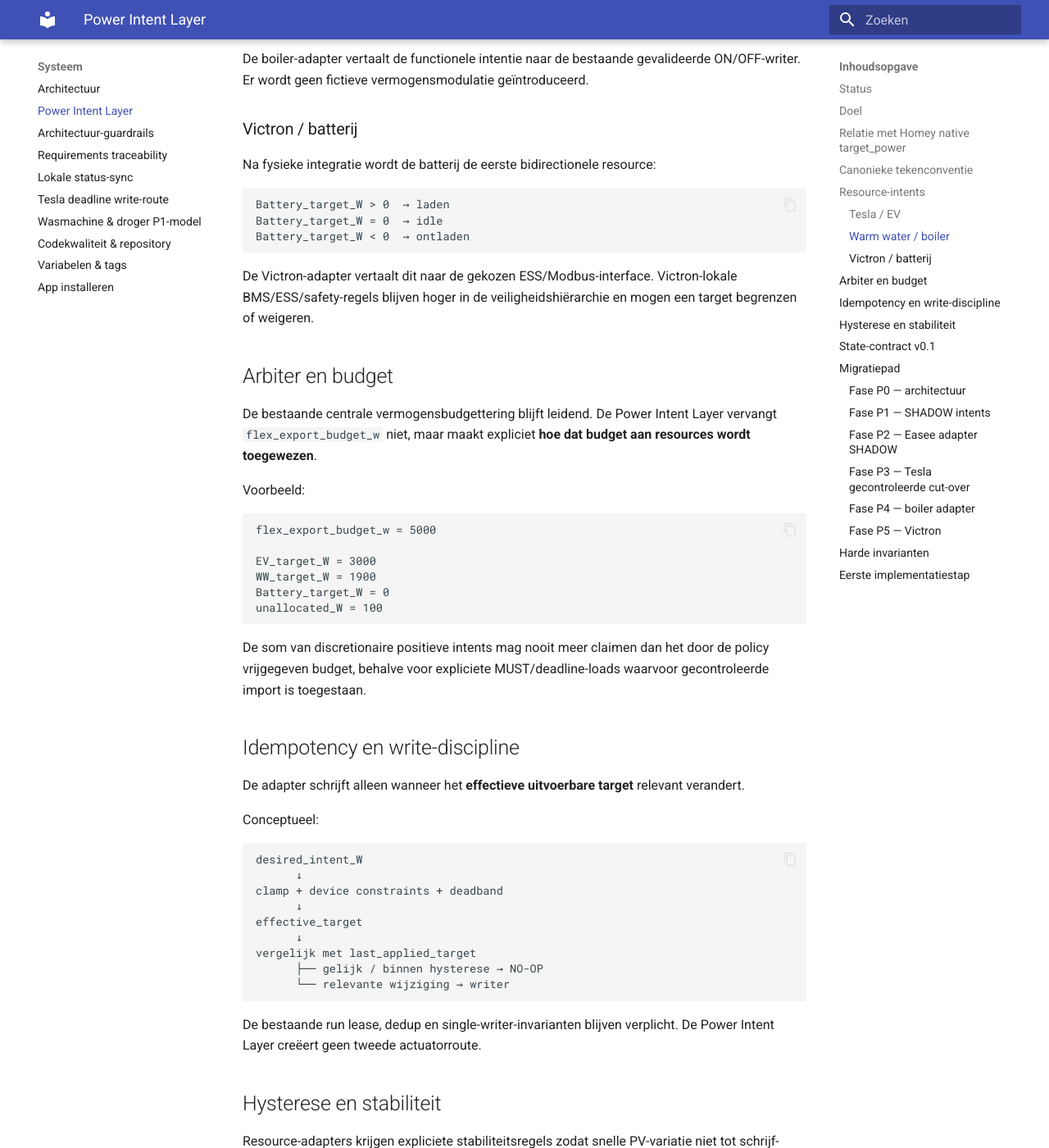
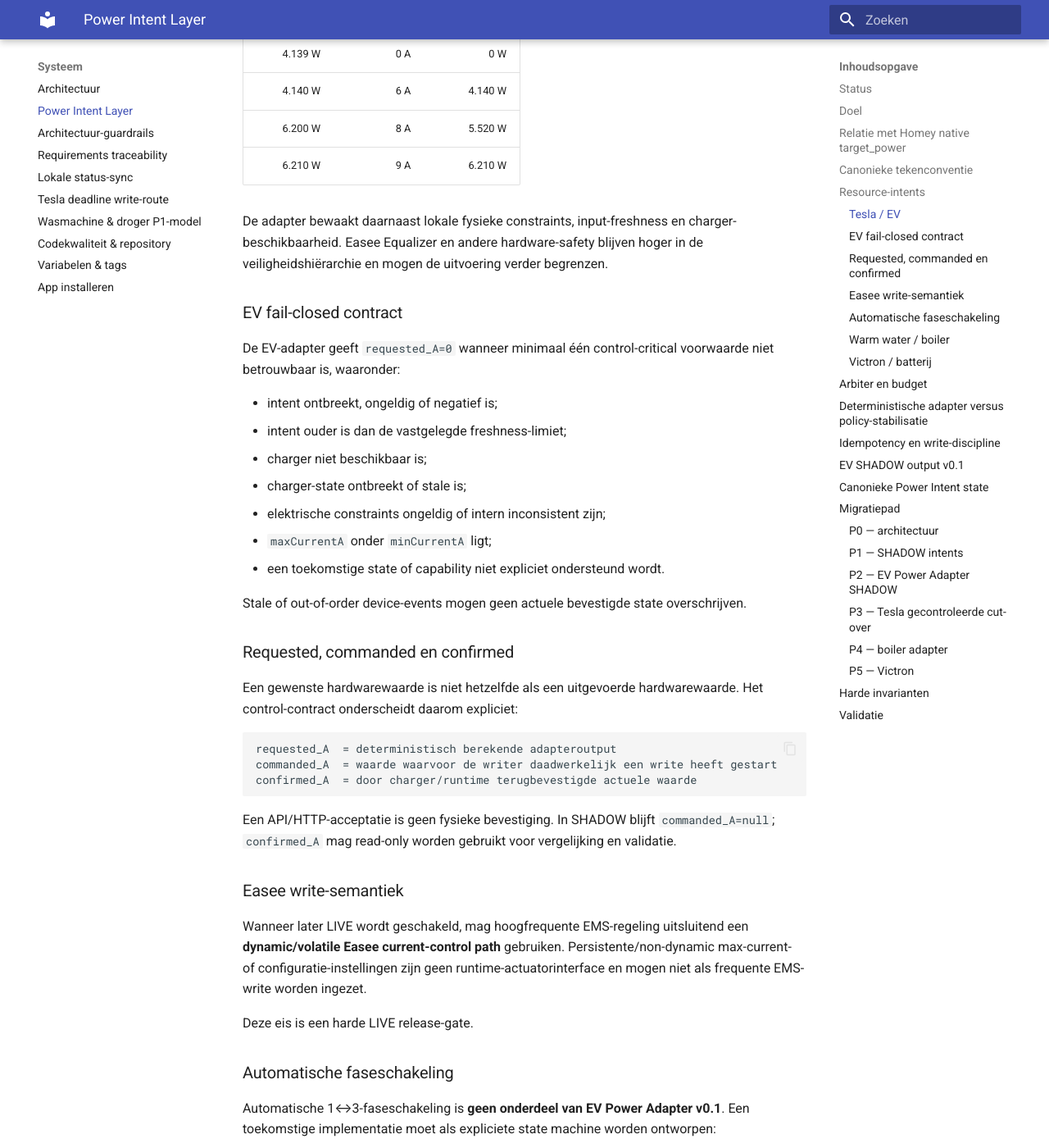
Before and after one commit to OnsKasteeltje/homey-energy-manual, an MkDocs documentation site: the page built from docs/power-intent-layer.md, in a window 1280 px wide and 1400 px high, scrolled down 2438 px. Shown: the whole window at 82% size. Built offline with MkDocs 1.6.1 and Material for MkDocs 9.7.7, drawn with Linux system fonts in a browser that asks for light colours; some of the changed text lies outside the part shown.

Commit message:
Harden Power Intent and EV adapter contract

````diff
--- a/docs/power-intent-layer.md
+++ b/docs/power-intent-layer.md
@@ -1,17 +1,18 @@
-# Power Intent Layer v0.1
+# Power Intent Layer v0.2
 
 ## Status
 
 **Branch:** `main`
-**Fase:** architectuur / SHADOW
+**Fase:** P1/P2 SHADOW
 **Fysieke actuatorwijzigingen:** geen
 **RC-impact:** geen; `rc-2026-08-24` blijft onaangetast
+**EV-adapter:** `EV_POWER_ADAPTER_V0.1`, `deviceWrites=false`
 
 ## Doel
 
 De Power Intent Layer maakt de scheiding expliciet tussen **EMS-besluitvorming** en **apparaat-specifieke actuatie**.
 
-De Energy Core beslist voortaan conceptueel in functionele vermogensintenties in watt. Alleen de actuator-adapter vertaalt die intentie naar apparaat-specifieke commando's, zoals Easee-ampères, een boilerrelais of een Victron/ESS-setpoint.
+De Energy Core beslist in functionele vermogensintenties in watt. Alleen een actuator-adapter vertaalt die intentie naar een technisch uitvoerbare apparaatopdracht. Een adapter mag een target vanwege fysieke of veiligheidsconstraints begrenzen of weigeren, maar mag nooit zelfstandig extra EMS-policy introduceren of méér vermogen claimen dan upstream is toegewezen.
 
 ```text
 State / Context
@@ -35,15 +36,11 @@
 
 ## Relatie met Homey native `target_power`
 
-Homey ondersteunt native `target_power` en `target_power_mode`. Dit wordt gebruikt als referentiesemantiek en waar betrouwbaar mogelijk als native capability, conform guardrail G1 (native Homey vóór maatwerk).
+Homey ondersteunt native `target_power` en `target_power_mode`. Dit wordt gebruikt als referentiesemantiek en waar betrouwbaar mogelijk als native capability, conform guardrail G1.
 
-Belangrijk: het gebruik van `target_power_mode=homey` betekent binnen dit project **niet** dat Homey's generieke Energy-logica eigenaar wordt van onze EMS-policy. Energy Core blijft de beleidsmatige arbiter voor deadlines, contracttype, comfort, PV-budget en prioriteiten.
-
-De native capability is een actuator-/capability-interface, geen vervanging van de Energy Core.
+`target_power_mode=homey` maakt Homey's generieke Energy-logica niet tot eigenaar van onze EMS-policy. Energy Core blijft de arbiter voor deadlines, contracttype, comfort, PV-budget en prioriteiten. De native capability is een actuator-/capability-interface, geen vervanging van de Energy Core.
 
 ## Canonieke tekenconventie
-
-Voor de interne Power Intent Layer volgen we Homey's vermogensrichting:
 
 ```text
 +W = verbruik / laden uit AC-zijde
@@ -54,42 +51,118 @@
 Voorbeelden:
 
 ```text
-EV_target_W       = +6200   # Tesla laden
-WW_target_W       = +1900   # boiler verwarmen
-Battery_target_W  = -2500   # batterij ontladen naar AC/net/huis
-Battery_target_W  = +2500   # batterij laden
+EV_target_W       = +6200
+WW_target_W       = +1900
+Battery_target_W  = -2500
+Battery_target_W  = +2500
 ```
 
-Adapters mogen deze semantiek intern naar apparaat-specifieke tekenconventies vertalen, maar de Core verandert de betekenis niet per apparaat.
+Adapters mogen deze semantiek intern naar apparaat-specifieke tekenconventies vertalen, maar de betekenis aan de Core-grens blijft apparaat-onafhankelijk.
 
 ## Resource-intents
 
 ### Tesla / EV
 
-Tesla/Easee is een variabele flexload. De Core publiceert een gewenst laadvermogen in watt.
+Tesla/Easee is een variabele flexload. De Core publiceert uitsluitend `EV_target_W`; legacy `requested_A` is geen upstream control-contract.
 
-De Easee-adapter vertaalt dit naar een technisch uitvoerbare laadinstelling en respecteert minimaal:
+EV Power Adapter v0.1 is bewust beperkt tot de huidige gevalideerde laadtopologie:
 
-- beschikbare fasen;
-- minimale en maximale laadstroom;
-- EV-minimumvermogen/deadband;
-- lokale Easee Equalizer-ingreep;
-- bestaande deadline/MUST-prioriteit;
-- rate-limit/write-throttling;
-- single-writer en run-lease/idempotency.
+```text
+phaseCount   = 3
+voltageV     = 230
+minCurrentA  = 6
+maxCurrentA  = expliciete veilige configuratie
+phaseSwitch  = disabled
+```
 
-Een target onder het technisch betrouwbare minimum wordt niet continu naar lage ampèrewaarden vertaald, maar valt via de deadband terug naar `0 W` tenzij een expliciete MUST/deadline-policy anders vereist.
+De deterministische vertaling is:
+
+```text
+theoretical_A = EV_target_W / (phaseCount × voltageV)
+requested_A   = floor(theoretical_A)
+requested_A   = min(requested_A, floor(maxCurrentA))
+
+if requested_A < minCurrentA:
+    requested_A = 0
+```
+
+Er wordt **naar beneden gekwantiseerd**, zodat de adapter het upstream toegekende vermogensbudget nooit overschrijdt. Een positieve intent onder het minimale uitvoerbare 3-fasevermogen wordt niet omhoog afgerond naar 6 A, maar fail-closed naar 0 A met `BELOW_MINIMUM_EXECUTABLE_POWER`.
+
+Bij 3 × 230 V geldt daardoor onder meer:
+
+| `EV_target_W` | `requested_A` | `executable_W` |
+|---:|---:|---:|
+| 4.139 W | 0 A | 0 W |
+| 4.140 W | 6 A | 4.140 W |
+| 6.200 W | 8 A | 5.520 W |
+| 6.210 W | 9 A | 6.210 W |
+
+De adapter bewaakt daarnaast lokale fysieke constraints, input-freshness en charger-beschikbaarheid. Easee Equalizer en andere hardware-safety blijven hoger in de veiligheidshiërarchie en mogen de uitvoering verder begrenzen.
+
+### EV fail-closed contract
+
+De EV-adapter geeft `requested_A=0` wanneer minimaal één control-critical voorwaarde niet betrouwbaar is, waaronder:
+
+- intent ontbreekt, ongeldig of negatief is;
+- intent ouder is dan de vastgelegde freshness-limiet;
+- charger niet beschikbaar is;
+- charger-state ontbreekt of stale is;
+- elektrische constraints ongeldig of intern inconsistent zijn;
+- `maxCurrentA` onder `minCurrentA` ligt;
+- een toekomstige state of capability niet expliciet ondersteund wordt.
+
+Stale of out-of-order device-events mogen geen actuele bevestigde state overschrijven.
+
+### Requested, commanded en confirmed
+
+Een gewenste hardwarewaarde is niet hetzelfde als een uitgevoerde hardwarewaarde. Het control-contract onderscheidt daarom expliciet:
+
+```text
+requested_A  = deterministisch berekende adapteroutput
+commanded_A  = waarde waarvoor de writer daadwerkelijk een write heeft gestart
+confirmed_A  = door charger/runtime terugbevestigde actuele waarde
+```
+
+Een API/HTTP-acceptatie is geen fysieke bevestiging. In SHADOW blijft `commanded_A=null`; `confirmed_A` mag read-only worden gebruikt voor vergelijking en validatie.
+
+### Easee write-semantiek
+
+Wanneer later LIVE wordt geschakeld, mag hoogfrequente EMS-regeling uitsluitend een **dynamic/volatile Easee current-control path** gebruiken. Persistente/non-dynamic max-current- of configuratie-instellingen zijn geen runtime-actuatorinterface en mogen niet als frequente EMS-write worden ingezet.
+
+Deze eis is een harde LIVE release-gate.
+
+### Automatische faseschakeling
+
+Automatische 1↔3-faseschakeling is **geen onderdeel van EV Power Adapter v0.1**. Een toekomstige implementatie moet als expliciete state machine worden ontworpen:
+
+```text
+ZERO / stop charging
+      ↓
+bevestig dat laadvermogen nul is
+      ↓
+dead-time
+      ↓
+phase switch
+      ↓
+bevestig target phase
+      ↓
+restart op minimaal uitvoerbaar setpoint
+      ↓
+NORMAL
+```
+
+De state machine moet een timeout/failure-state hebben. Faseschakeling mag nooit als een losse stateless current-write worden toegevoegd.
 
 ### Warm water / boiler
 
-De boiler is praktisch een binaire flexload. De Core kan hem toch uniform als vermogensintent modelleren:
+De boiler is praktisch een binaire flexload:
 
 ```text
 WW_target_W = 0      → OFF
 WW_target_W ≈ 1900   → ON
 ```
 
-De boiler-adapter vertaalt de functionele intentie naar de bestaande gevalideerde ON/OFF-writer. Er wordt geen fictieve vermogensmodulatie geïntroduceerd.
+De boiler-adapter vertaalt de intentie naar de bestaande gevalideerde ON/OFF-writer. Er wordt geen fictieve vermogensmodulatie geïntroduceerd. Comfort-, deadline- en minimum-runtimepolicy blijven upstream en/of in de bestaande expliciete boiler-state-machine, niet in een generieke W→ON/OFF mapper.
 
 ### Victron / batterij
 
@@ -101,60 +174,67 @@
 Battery_target_W < 0  → ontladen
 ```
 
-De Victron-adapter vertaalt dit naar de gekozen ESS/Modbus-interface. Victron-lokale BMS/ESS/safety-regels blijven hoger in de veiligheidshiërarchie en mogen een target begrenzen of weigeren.
+De Victron-adapter vertaalt dit naar de gekozen ESS/Modbus-interface. BMS/ESS/safety-regels mogen targets begrenzen of weigeren, maar de adapter introduceert geen prijs/PV-policy.
 
 ## Arbiter en budget
 
-De bestaande centrale vermogensbudgettering blijft leidend. De Power Intent Layer vervangt `flex_export_budget_w` niet, maar maakt expliciet **hoe dat budget aan resources wordt toegewezen**.
+De centrale vermogensbudgettering blijft leidend. De som van discretionaire positieve intents mag nooit meer claimen dan het door policy vrijgegeven budget, behalve voor expliciete MUST/deadline-loads waarvoor de Core gecontroleerde import heeft toegestaan.
 
-Voorbeeld:
+Een actuator-adapter mag het toegewezen target **verlagen of nul maken** door uitvoerbaarheidsconstraints, maar nooit verhogen. Quantisatieverlies wordt expliciet als `deltaW` gepubliceerd.
+
+## Deterministische adapter versus policy-stabilisatie
+
+De actuator-adapter zelf blijft zo veel mogelijk een pure, deterministische mapping:
 
 ```text
-flex_export_budget_w = 5000
-
-EV_target_W = 3000
-WW_target_W = 1900
-Battery_target_W = 0
-unallocated_W = 100
+fresh intent + fresh device constraints
+      ↓
+validation
+      ↓
+physical feasibility
+      ↓
+quantize/clamp down
+      ↓
+requested actuator state
 ```
 
-De som van discretionaire positieve intents mag nooit meer claimen dan het door de policy vrijgegeven budget, behalve voor expliciete MUST/deadline-loads waarvoor gecontroleerde import is toegestaan.
+PV-smoothing, hysterese, minimale stabiele duur, opportunity/MUST-prioriteit en andere tijdsafhankelijke EMS-beslissingen horen **upstream in Energy Core / policy**. Daarmee blijft de adapter reproduceerbaar en unit-testbaar.
+
+Technische eigenschappen die wél adapter-eigendom zijn, zijn minimaal uitvoerbaar vermogen, fysieke min/max, capability-detectie, freshness, quantisatie, unsupported-state rejection en actuator-state-confirmatie.
 
 ## Idempotency en write-discipline
 
-De adapter schrijft alleen wanneer het **effectieve uitvoerbare target** relevant verandert.
+Idempotency, run-lease, dedup, rate limiting en single-writer blijven verplicht rond de writer. Een write wordt alleen gestart wanneer de gewenste uitvoerbare actuatorstate relevant afwijkt van de laatst bevestigde/commanded state en de writer-gate dit toestaat.
 
-Conceptueel:
+Deze stateful write-discipline wordt niet verstopt in de pure W→A-mapper.
 
-```text
-desired_intent_W
-      ↓
-clamp + device constraints + deadband
-      ↓
-effective_target
-      ↓
-vergelijk met last_applied_target
-      ├── gelijk / binnen hysterese → NO-OP
-      └── relevante wijziging → writer
+## EV SHADOW output v0.1
+
+De uitvoerbare referentie-implementatie staat in `docs/javascripts/ev-power-adapter-shadow-v0.1.js` en publiceert conceptueel:
+
+```json
+{
+  "schema": "EV_POWER_ADAPTER_V0.1",
+  "mode": "SHADOW",
+  "deviceWrites": false,
+  "targetW": 6200,
+  "theoreticalA": 8.9855,
+  "requestedA": 8,
+  "executableW": 5520,
+  "deltaW": -680,
+  "reason": "QUANTIZED_DOWN",
+  "inputFresh": true,
+  "chargerState": "plugged_in",
+  "commandedA": null,
+  "confirmedA": null,
+  "sourceRevision": 0,
+  "timestamp": "..."
+}
 ```
 
-De bestaande run lease, dedup en single-writer-invarianten blijven verplicht. De Power Intent Layer creëert geen tweede actuatorroute.
+`deviceWrites=false` is hard-coded in v0.1 en kan niet door input worden aangezet.
 
-## Hysterese en stabiliteit
-
-Resource-adapters krijgen expliciete stabiliteitsregels zodat snelle PV-variatie niet tot schrijf-pingpong leidt. Minimaal worden onderscheiden:
-
-- technische deadband rond 0 W;
-- minimaal uitvoerbaar vermogen;
-- minimale relevante targetdelta;
-- minimale stabiele duur voordat een nieuw discretionair target wordt toegepast;
-- afzonderlijke regels voor MUST/deadline versus opportunity-control.
-
-Concrete waarden worden per adapter in SHADOW gemeten en gevalideerd voordat fysieke cut-over plaatsvindt.
-
-## State-contract v0.1
-
-Voorgestelde canonieke intent-state:
+## Canonieke Power Intent state
 
 ```json
 {
@@ -183,53 +263,39 @@
 
 ## Migratiepad
 
-### Fase P0 — architectuur
+### P0 — architectuur
+Interface en tekenconventie vastleggen; geen actuatorwrites wijzigen.
 
-- interface en tekenconventie vastleggen;
-- native Homey `target_power`/`target_power_mode` toetsen;
-- geen actuatorwrites wijzigen.
+### P1 — SHADOW intents
+`EM2_Power_Intent` genereren uit bestaande Decision/budget-state; EV/WW-targets naast productiecontrol publiceren; geen nieuwe fysieke writer.
 
-### Fase P1 — SHADOW intents
+### P2 — EV Power Adapter SHADOW
+`EV_target_W` deterministisch naar theoretisch uitvoerbare 3-fase Easee-opdracht vertalen; freshness en constraints valideren; requested-versus-confirmed vergelijken; `deviceWrites=false`.
 
-- `EM2_Power_Intent` genereren uit bestaande Decision-output;
-- EV/WW-targets naast huidige productiecontrol publiceren;
-- vergelijken met werkelijk gedrag;
-- geen nieuwe fysieke writer.
+### P3 — Tesla gecontroleerde cut-over
+Pas na expliciete LIVE-gates: dynamic/volatile Easee write-path bewezen, freshness/fail-closed bewezen, requested/commanded/confirmed lifecycle bewezen, idempotency/restart recovery groen en single-writer behouden.
 
-### Fase P2 — Easee adapter SHADOW
+### P4 — boiler adapter
+`WW_target_W` naar de bestaande binaire writer; comfort/deadline-state-machine blijft beleidsmatig intact.
 
-- `EV_target_W` vertalen naar verwachte ampère/fase-instelling;
-- resultaat vergelijken met bestaande Tesla-writer;
-- deadband/hysterese/rate-limit valideren.
-
-### Fase P3 — Tesla gecontroleerde cut-over
-
-- bestaande Tesla writer blijft de enige fysieke writer;
-- input verandert van apparaat-specifieke policy naar `EV_target_W` via adapter;
-- regressietest deadline, opportunity, Equalizer, idempotency en restart recovery.
-
-### Fase P4 — boiler adapter
-
-- `WW_target_W` naar binaire bestaande writer;
-- comfort/deadline-state-machine blijft ongewijzigd;
-- gecontroleerde regressietest.
-
-### Fase P5 — Victron
-
-- batterij direct volgens Power Intent-contract integreren;
-- geen tijdelijke tweede batterij-controlarchitectuur bouwen.
+### P5 — Victron
+Batterij direct volgens hetzelfde Power Intent-contract integreren; geen tijdelijke tweede controlarchitectuur.
 
 ## Harde invarianten
 
 1. Energy Core blijft eigenaar van EMS-policy en resourceprioriteit.
 2. Per fysieke actuator bestaat exact één automatische writer.
-3. Een adapter vertaalt intent, maar neemt geen onafhankelijke prijs/PV/comfort-policybeslissingen.
-4. Lokale hardware-safety mag targets altijd begrenzen of weigeren.
-5. `0 W` is de canonieke idle-intent.
-6. Onbekende/ongeldige State geeft geen opportunistische positieve power intent; control degradeert fail-closed.
-7. Iedere intent is revision-consistent met de State/Decision-bron.
-8. RC-code wordt niet gewijzigd door deze refactor totdat een afzonderlijke stable/mergebeslissing wordt genomen.
+3. Een adapter vertaalt intent en fysieke constraints, maar neemt geen onafhankelijke prijs/PV/comfort/deadline-policybeslissingen.
+4. Een adapter mag een upstream vermogensbudget nooit verhogen; alleen gelijk houden, naar beneden kwantiseren, begrenzen of nul maken.
+5. Lokale hardware-safety mag targets altijd begrenzen of weigeren.
+6. `0 W` is de canonieke idle-intent.
+7. Ongeldige of stale control-state degradeert fail-closed.
+8. Requested, commanded en confirmed actuatorstate zijn afzonderlijke begrippen.
+9. Hoogfrequente device-control gebruikt alleen interfaces die daarvoor technisch bedoeld zijn; voor Easee betekent dit dynamic/volatile control.
+10. Stateful transities zoals faseschakeling worden als expliciete state machine gemodelleerd.
+11. Iedere intent is revision-consistent met de State/Decision-bron.
+12. RC-code wordt niet gewijzigd door deze refactor totdat een afzonderlijke stable/mergebeslissing wordt genomen.
 
-## Eerste implementatiestap
+## Validatie
 
-De eerste codewijziging wordt **P1 SHADOW**: uit de bestaande Decision/budget-state een `EM2_POWER_INTENT_V0.1` afleiden en publiceren zonder enige actuatorwrite te veranderen. Pas na vergelijking met huidige Tesla- en WW-control wordt een adapter voor fysieke control kandidaat.
+`tests/ev-power-adapter-shadow.test.mjs` bevat boundary- en invarianttests voor onder meer 0 W, 4.139/4.140 W, 6.200/6.210 W, max-current clamp, stale intent, stale charger-state, charger unavailable en de invariant dat `executableW <= EV_target_W` over het geteste bereik.
````
